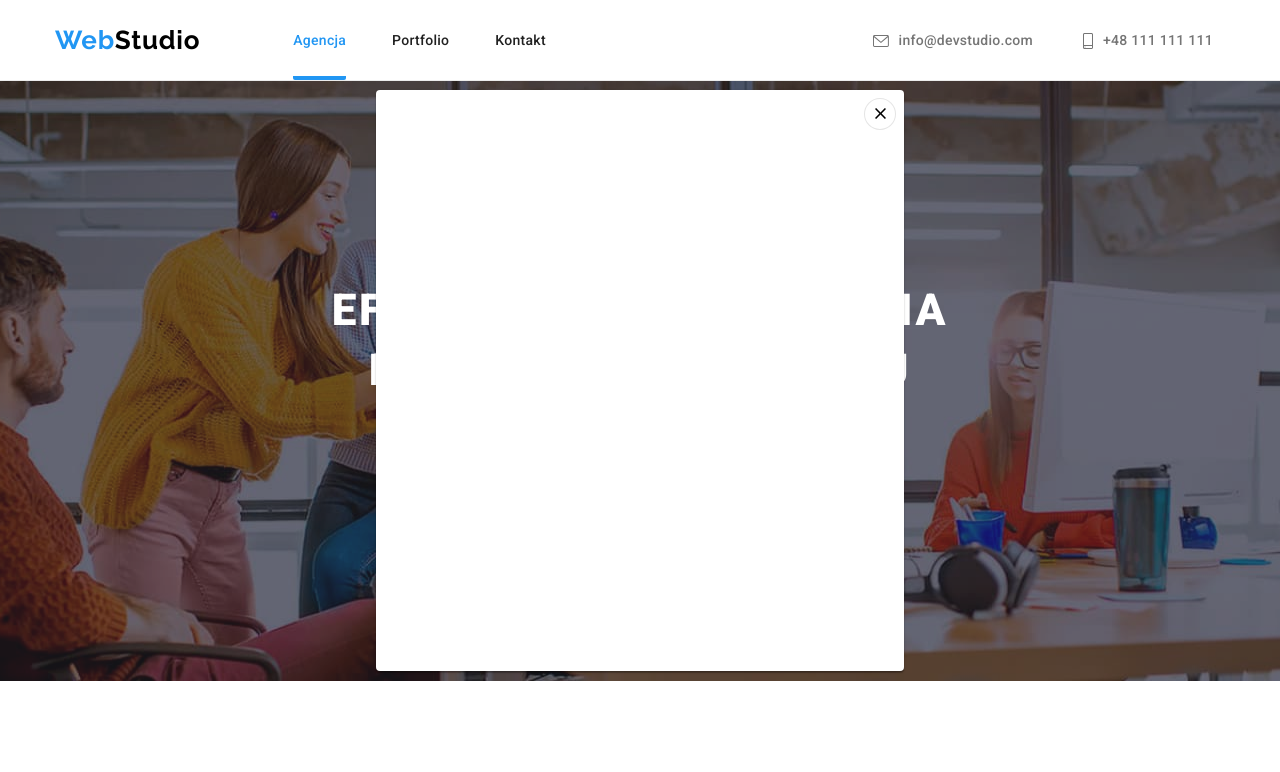
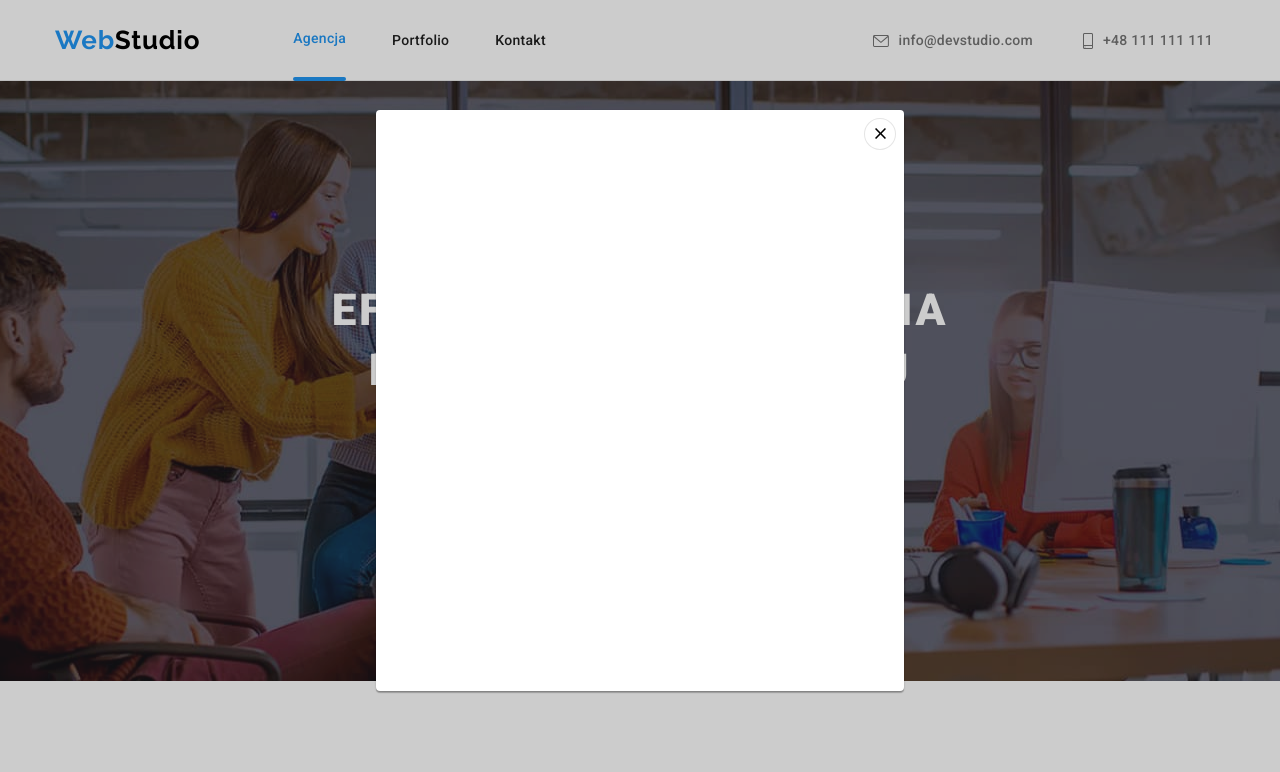
Before and after one commit to wiecekedyta/goit-markup-hw-05, a plain HTML site: page index.html in a window 1280 px wide. Both pictures are taken after a click on the button "Zamów usługę". Shown: the top 772 px of the page. Drawn offline with nearby package versions, Linux system fonts and the light colour scheme.

Commit message:
modal window updates

```diff
--- a/css/styles.css
+++ b/css/styles.css
@@ -79,10 +79,12 @@ ul {
 }
 .list-style:hover {
   color: #2196f3;
+  transition: 250ms cubic-bezier(0.4, 0, 0.2, 1);
 }
 .list-style:focus {
   color: #2196f3;
   outline: none;
+  transition: 250ms cubic-bezier(0.4, 0, 0.2, 1);
 }
 
 .link-color:link,
@@ -91,10 +93,12 @@ ul {
 }
 .link-color:hover {
   color: #2196f3;
+  transition: 250ms cubic-bezier(0.4, 0, 0.2, 1);
 }
 .link-color:focus {
   color: #2196f3;
   outline: none;
+  transition: 250ms cubic-bezier(0.4, 0, 0.2, 1);
 }
 .nav-contact-list {
   display: flex;
@@ -114,17 +118,28 @@ ul {
 .contact-items:hover {
   color: #2196f3;
   fill: currentColor;
+  transition: 250ms cubic-bezier(0.4, 0, 0.2, 1);
 }
 .contact-items:focus {
   color: #2196f3;
   fill: currentColor;
   outline: none;
+  transition: 250ms cubic-bezier(0.4, 0, 0.2, 1);
+}
+.underline-active:link::after,
+.underline-active:visited::after {
+  content: "";
+  height: 4px;
+  display: block;
+  width: 100%;
+  background-color: #2196f3;
+  border-radius: 2px;
+  position: relative;
+  top: 30px;
+  color: #2196f3;
 }
 .underline-active:link,
 .underline-active:visited {
-  border-bottom: 4px solid #2196f3;
-  border-radius: 2px;
-  padding-bottom: 28px;
   color: #2196f3;
 }
 
@@ -291,12 +306,14 @@ ul {
   color: #fff;
   background-color: #2196f3;
   cursor: pointer;
+  transition: 250ms cubic-bezier(0.4, 0, 0.2, 1);
 }
 .social-media-list:focus {
   color: #fff;
   background-color: #2196f3;
   cursor: pointer;
   outline: none;
+  transition: 250ms cubic-bezier(0.4, 0, 0.2, 1);
 }
 .social-media-grid {
   display: flex;
@@ -326,12 +343,14 @@ ul {
   fill: #2196f3;
   cursor: pointer;
   border-color: #2196f3;
+  transition: 250ms cubic-bezier(0.4, 0, 0.2, 1);
 }
 .our-client-button:focus {
   fill: #2196f3;
   cursor: pointer;
   border-color: #2196f3;
   outline: none;
+  transition: 250ms cubic-bezier(0.4, 0, 0.2, 1);
 }
 .our-client-icons {
   display: flex;
@@ -369,6 +388,7 @@ ul {
   box-shadow: 0px 3px 1px rgba(0, 0, 0, 0.1), 0px 1px 2px rgba(0, 0, 0, 0.08),
     0px 2px 2px rgba(0, 0, 0, 0.12);
   border-radius: 4px;
+  transition: 250ms cubic-bezier(0.4, 0, 0.2, 1);
 }
 .button-style:focus {
   color: #ffffff;
@@ -377,6 +397,7 @@ ul {
     0px 2px 2px rgba(0, 0, 0, 0.12);
   border-radius: 4px;
   outline: none;
+  transition: 250ms cubic-bezier(0.4, 0, 0.2, 1);
 }
 .button-list {
   display: flex;
@@ -398,11 +419,13 @@ ul {
   box-shadow: 0px 1px 1px rgba(0, 0, 0, 0.12), 0px 4px 4px rgba(0, 0, 0, 0.06),
     1px 4px 6px rgba(0, 0, 0, 0.16);
   cursor: pointer;
+  transition: 250ms cubic-bezier(0.4, 0, 0.2, 1);
 }
 .figure-description:focus {
   box-shadow: 0px 1px 1px rgba(0, 0, 0, 0.12), 0px 4px 4px rgba(0, 0, 0, 0.06),
     1px 4px 6px rgba(0, 0, 0, 0.16);
   cursor: pointer;
+  transition: 250ms cubic-bezier(0.4, 0, 0.2, 1);
 }
 .figure-box-size {
   width: calc((100% - 60px) / 3);
@@ -453,10 +476,12 @@ ul {
 
 .contact-footer:hover {
   color: #2196f3;
+  transition: 250ms cubic-bezier(0.4, 0, 0.2, 1);
 }
 .contact-footer:focus {
   color: #2196f3;
   outline: none;
+  transition: 250ms cubic-bezier(0.4, 0, 0.2, 1);
 }
 
 .footer-box {
@@ -495,12 +520,14 @@ ul {
   color: #fff;
   background-color: #2196f3;
   cursor: pointer;
+  transition: 250ms cubic-bezier(0.4, 0, 0.2, 1);
 }
 .footer-social-media-link:focus {
   color: #fff;
   background-color: #2196f3;
   cursor: pointer;
   outline: none;
+  transition: 250ms cubic-bezier(0.4, 0, 0.2, 1);
 }
 .footer-social-media-list {
   display: flex;
@@ -512,6 +539,20 @@ ul {
   display: block;
   fill: currentColor;
 }
+/* MODAL WINDOW*/
+
+.backdrop {
+  position: fixed;
+  left: 0;
+  top: 0;
+  width: 100%;
+  height: 100%;
+  display: flex;
+  align-items: center;
+  justify-content: center;
+  background-color: rgba(0, 0, 0, 0.2);
+  transition: opacity 500ms ease, visibility 500ms ease, transform 500ms ease;
+}
 .modal {
   width: 528px;
   height: 581px;
@@ -519,14 +560,23 @@ ul {
   box-shadow: 0px 1px 3px rgba(0, 0, 0, 0.12), 0px 1px 1px rgba(0, 0, 0, 0.14),
     0px 2px 1px rgba(0, 0, 0, 0.2);
   border-radius: 4px;
-  position: absolute;
   text-align: right;
+  transform: scale(1);
+  opacity: 1;
+  visibility: 1;
+  pointer-events: initial;
+  transition: transform 500ms ease;
 }
 .is-hidden {
   pointer-events: none;
   visibility: hidden;
   opacity: 0;
+  transition: opacity 500ms ease, visibility 500ms ease, transform 500ms ease;
 }
+.is-hidden .modal {
+  transform: scale(1);
+}
+
 .modal-x-icon {
   fill: #000;
   padding: 3px 3px 4px 4px;
@@ -540,4 +590,5 @@ ul {
   padding: 0;
   margin-top: 8px;
   margin-right: 8px;
+  cursor: pointer;
 }
--- a/index.html
+++ b/index.html
@@ -53,13 +53,6 @@
         DLA WASZEGO BIZNESU
       </h1>
       <button data-modal-open class="header-button" type="button">Zamów usługę</button>
-      <div class="modal is-hidden" data-modal>
-        <button class="modal-x-button" data-modal-close>
-          <svg class="modal-x-icon" width="11" height="11">
-            <use href="./images/x.svg#icon-Vector"></use>
-          </svg>
-        </button>
-      </div>
     </div>
     <!--nasze atuty-->
     <div class="section-two conatiner">
@@ -404,6 +397,17 @@
     </div>
   </footer>
 
+  <!--MODAL WINDOW-->
+
+  <div class="backdrop is-hidden" data-modal>
+    <div class="modal">
+    <button class="modal-x-button" data-modal-close>
+      <svg class="modal-x-icon" width="11" height="11">
+        <use href="./images/x.svg#icon-Vector"></use>
+      </svg>
+    </button>
+  </div>
+  </div>
   <script src="./js/modal.js"></script>
 </body>
 
```
